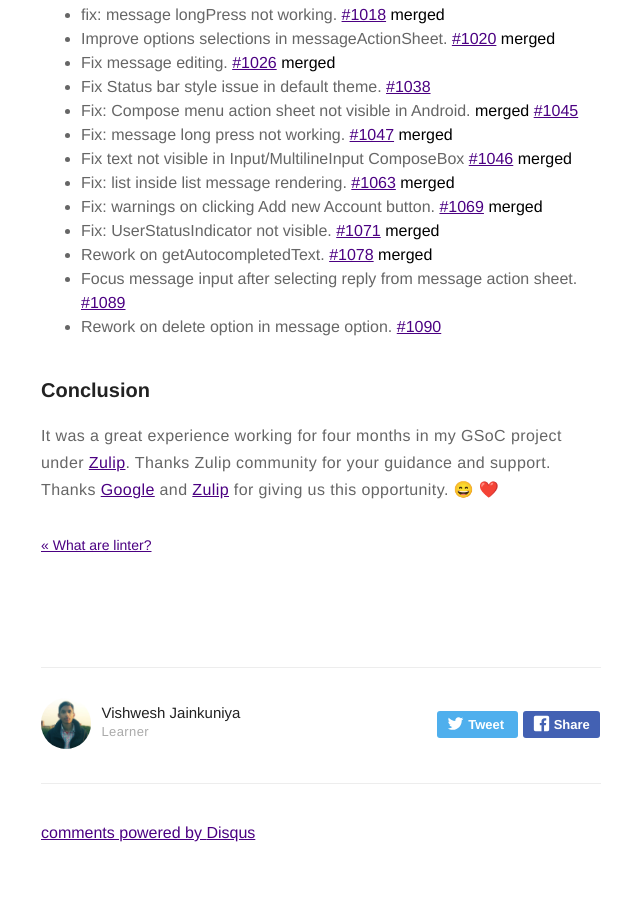
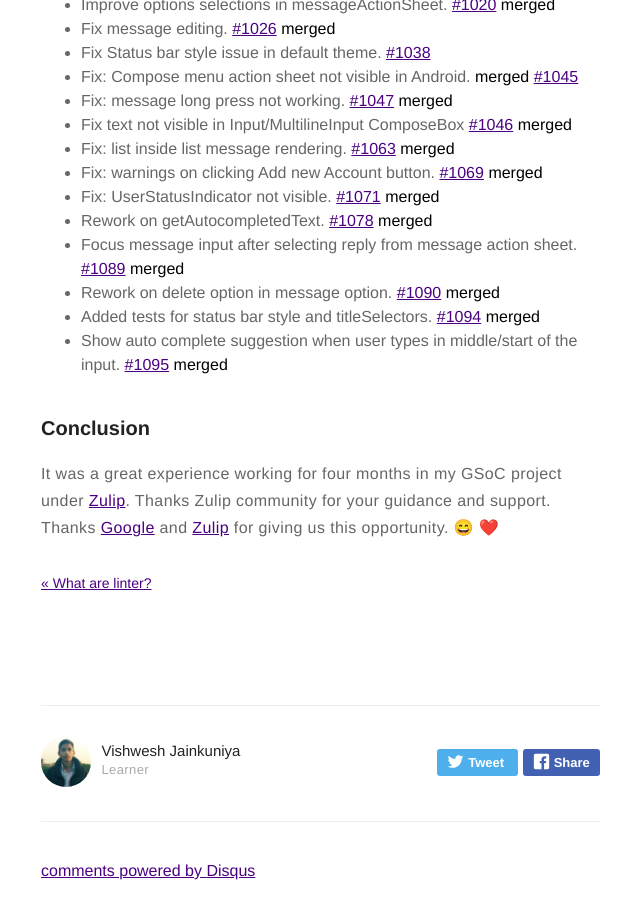
Before and after one commit to vishwesh3/vishwesh3.github.io, a Jekyll site: the page built from _posts/2017-08-23-gsoc-work-report.markdown, in a window 1280 px wide and 900 px high, scrolled down 3037 px. Shown: the whole window, without its empty margins (319-959 px from the left). Built offline with Jekyll 4.4.1, drawn with Linux system fonts in a browser that asks for light colours; emoji names are drawn with the system emoji font; comment, search, counter and statistics services are not loaded; some of the changed text lies outside the part shown.

Commit message:
Publish GSoC Work report.

```diff
--- a/_posts/2017-08-23-gsoc-work-report.markdown
+++ b/_posts/2017-08-23-gsoc-work-report.markdown
@@ -114,8 +114,10 @@ The following sections summarize all my PR's and learnings.
 - Fix: warnings on clicking Add new Account button. [#1069](https://github.com/zulip/zulip-mobile/pull/1069) **merged**
 - Fix: UserStatusIndicator not visible. [#1071](https://github.com/zulip/zulip-mobile/pull/1071) **merged**
 - Rework on getAutocompletedText. [#1078](https://github.com/zulip/zulip-mobile/pull/1078) **merged**
-- Focus message input after selecting reply from message action sheet. [#1089](https://github.com/zulip/zulip-mobile/pull/1089)
-- Rework on delete option in message option. [#1090](https://github.com/zulip/zulip-mobile/pull/1090)
+- Focus message input after selecting reply from message action sheet. [#1089](https://github.com/zulip/zulip-mobile/pull/1089) **merged**
+- Rework on delete option in message option. [#1090](https://github.com/zulip/zulip-mobile/pull/1090) **merged**
+- Added tests for status bar style and titleSelectors. [#1094](https://github.com/zulip/zulip-mobile/pull/1094) **merged**
+- Show auto complete suggestion when user types in middle/start of the input. [#1095](https://github.com/zulip/zulip-mobile/pull/1095) **merged**
 
 ### Conclusion
 
```
Also changed, not shown: other parts of _posts/2017-08-23-gsoc-work-report.markdown (+1 -1 lines).
